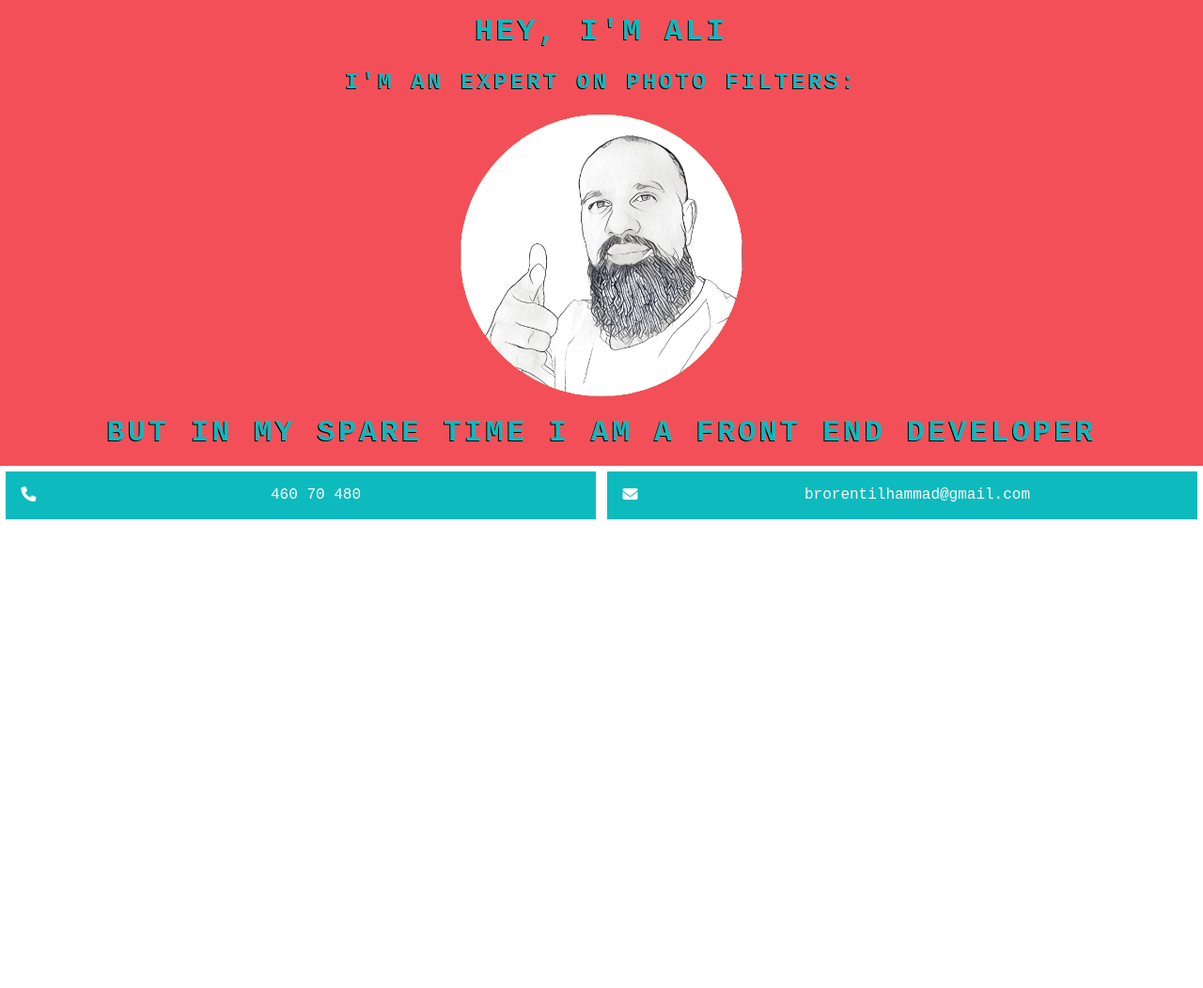
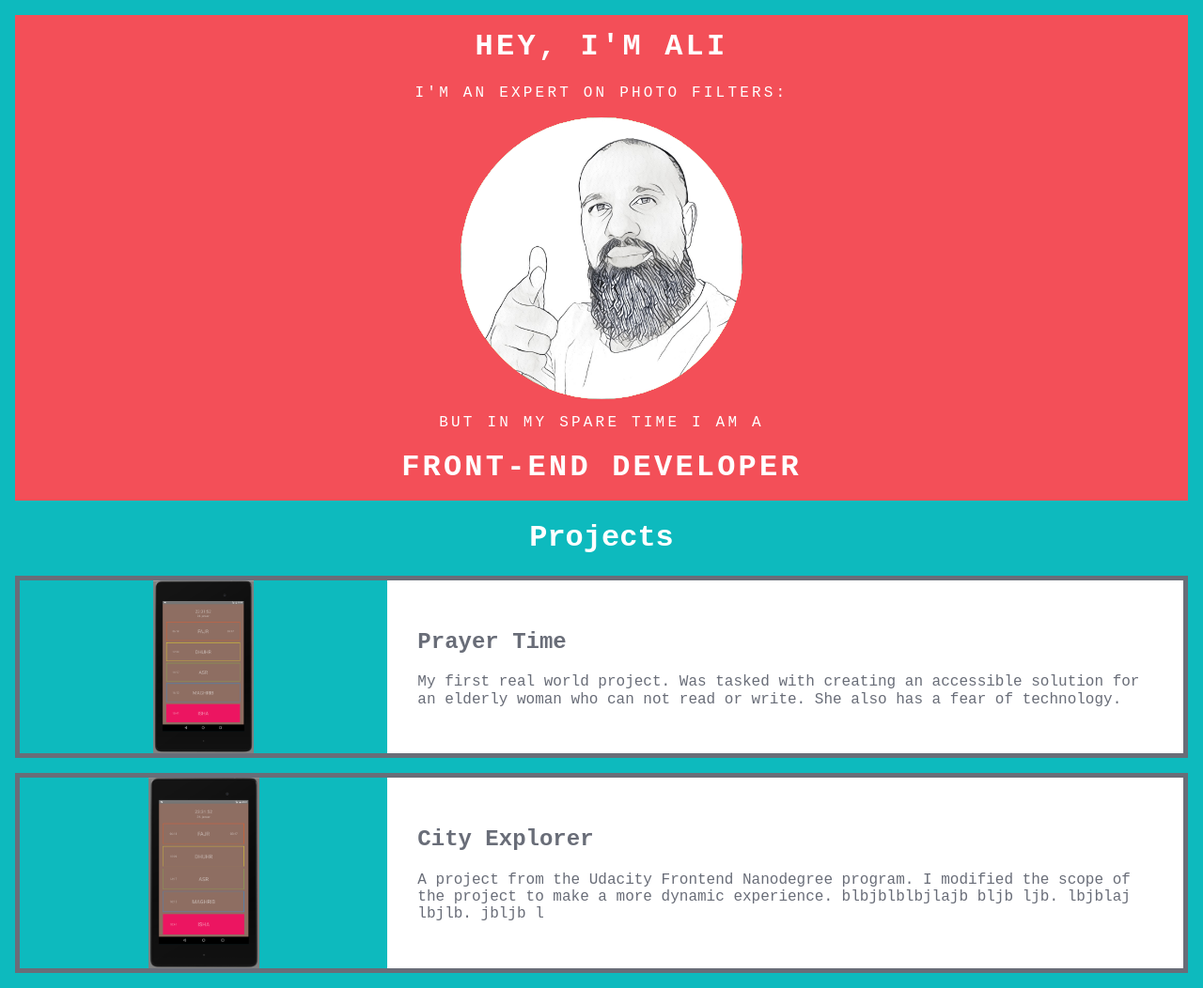
Before and after one commit to abooayoob/abooayoob.github.io, a website: page index.html in a window 1280 px wide. Shown: the whole page at 94% size. Before the commit the page ends 800 px from the top, so only its background shows below. Drawn offline with Linux system fonts and the light colour scheme; a web font is replaced by a local one.

Commit message:
add project area, temporarily remove contact info

```diff
--- a/index.html
+++ b/index.html
@@ -11,14 +11,16 @@
 <body>
   <script src="https://use.fontawesome.com/f42922594f.js"></script>
   <div class="container">
-    <header>
+    <header class="site-header">
       <div class="intro">
         <h1 class="greeting">Hey, I'm Ali</h1>
-        <h2 class="joke">I'm an expert on photo filters:</h2>
+        <p class="joke">I'm an expert on photo filters:</p>
       </div>
       <div id="filter-1" class="image-circular"></div>
-      <h1 class="real-deal">But in my spare time I am a front end developer</h1>
+      <p>But in my spare time I am a</p>
+      <h1 class="real-deal">front-end developer</h1>
     </header>
+    <!--
     <section class="links">
 
       <a class="links--button" href="tel:46070480">
@@ -36,6 +38,38 @@
       </a>
 
     </section>
+    -->
+
+  <article class="projects">
+    <header class="projects__header">
+      <h1 class="projects__title">Projects</h1>
+    </header>
+
+    <figure class="projects__project">
+      <div class="project__image prayer-time"></div>
+      <div class="project__text-container">
+        <h2 class="project__title">Prayer Time</h2>
+        <p class="project__description">
+          My first real world project.
+          Was tasked with creating an accessible solution for an elderly woman who can not read or write.
+          She also has a fear of technology.
+        </p>
+      </div>
+    </figure>
+
+    <figure class="projects__project">
+      <div class="project__image prayer-time"></div>
+      <div class="project__text-container">
+        <h2 class="project__title">City Explorer</h2>
+        <p class="project__description">
+          A project from the Udacity Frontend Nanodegree program.
+          I modified the scope of the project to make a more dynamic experience.
+          blbjblblbjlajb bljb ljb.  lbjblaj lbjlb. jbljb l
+        </p>
+      </div>
+    </figure>
+  </article>
+
   </div>
 
 
--- a/source/sass/master.sass
+++ b/source/sass/master.sass
@@ -20,8 +20,10 @@ $dark-gray: rgb(105, 109, 120)
 body
   color: white
   font-family: 'PT Mono', monospace
+  background-color: $bright-blue
 
-
+.container
+  margin: 1rem
 // @import header
 .image-circular
   max-width: 300px
@@ -42,12 +44,12 @@ body
 .disappear
   opacity: 0
 
-header
+.site-header
   background-color: $tomato
-  color: $bright-blue
+  color: white
   text-align: center
   padding: 1rem
-  text-shadow: -1px 1px 0px black
+  // text-shadow: -1px 1px 0px black
   letter-spacing: .2em
   text-transform: uppercase
 
@@ -61,6 +63,7 @@ header
   margin-bottom: 0
   // transform: translate(0, -80px)
 
+// @import contact
 .links
   display: flex
   flex-wrap: wrap
@@ -88,3 +91,41 @@ header
   flex: 1
   margin: 0
   text-align: center
+
+// end contact
+
+// @import projects
+
+.projects__header
+  text-align: center
+
+.projects__project
+  margin: 0 0 1rem 0
+  display: flex
+  border: 5px solid $dark-gray
+
+.project__image
+  flex: 1
+  background-repeat: no-repeat
+  background-size: contain
+  background-position: center
+
+.project__text-container
+  flex: 2
+  padding: 2rem
+  background-color: white
+  color: $dark-gray
+
+.project_title
+  font-size: 1.5rem
+  margin-top: 0
+
+.prayer-time
+  background-image: url('../images/prayerTimeScreenshot.png')
+
+@media screen and (max-width: 500px)
+  .projects__project
+    flex-direction: column
+
+  .project__image
+    min-height: 200px
```
Also changed, not shown: source/index.html (+37 -3 lines), css/master.css, images/prayerTimeScreenshot.png (added), source/images/prayerTimeScreenshot.png (added).
